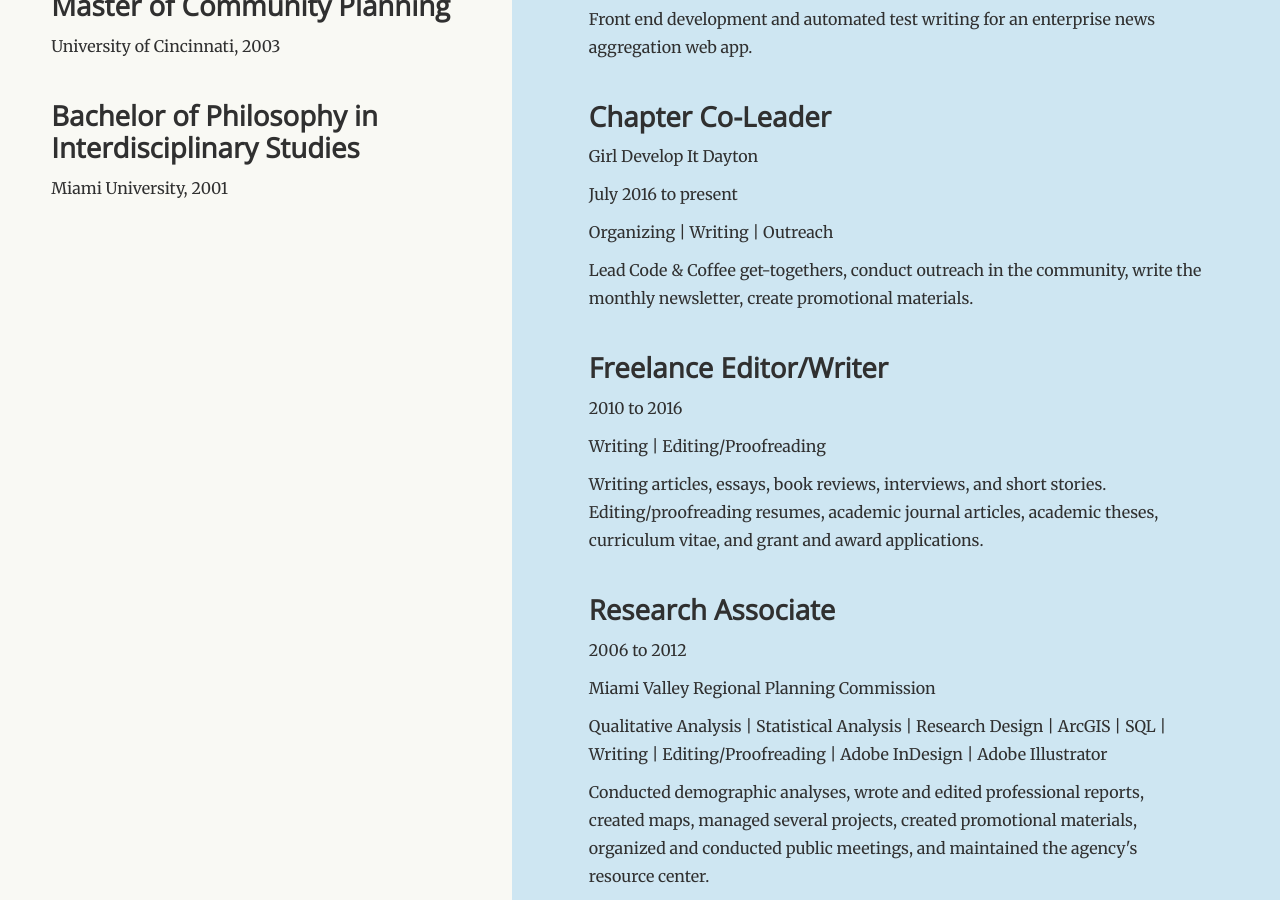
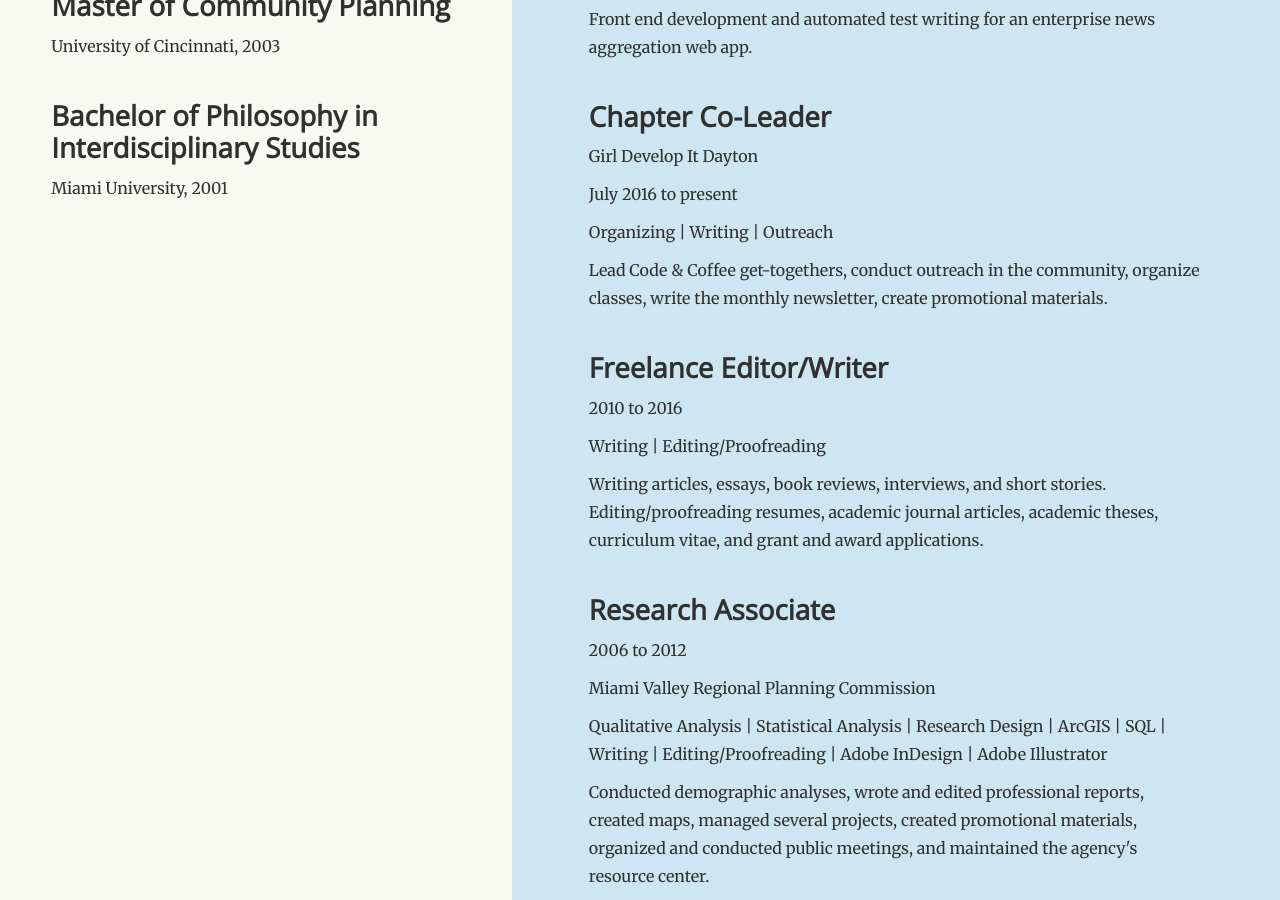
Before and after one commit to k80bowman/k80bowman, a Jekyll site: the page built from app/index.html, in a window 1280 px wide and 900 px high, scrolled down 1479 px. Built offline with Jekyll 4.4.1, drawn with Linux system fonts in a browser that asks for light colours.

Commit message:
Adds info abt GDI

```diff
--- a/app/index.html
+++ b/app/index.html
@@ -174,8 +174,8 @@ layout: default
                 </p>
                 <p class="experience__job--desc">
                     Lead Code & Coffee get-togethers, conduct outreach in the
-                    community, write the monthly newsletter, create promotional
-                    materials.
+                    community, organize classes, write the monthly newsletter,
+                    create promotional materials.
                 </p>
             </div>
             <div class="experience__job">
--- a/docs/index.html
+++ b/docs/index.html
@@ -197,8 +197,8 @@
                 </p>
                 <p class="experience__job--desc">
                     Lead Code & Coffee get-togethers, conduct outreach in the
-                    community, write the monthly newsletter, create promotional
-                    materials.
+                    community, organize classes, write the monthly newsletter,
+                    create promotional materials.
                 </p>
             </div>
             <div class="experience__job">
```
Also changed, not shown: 1 other file.
